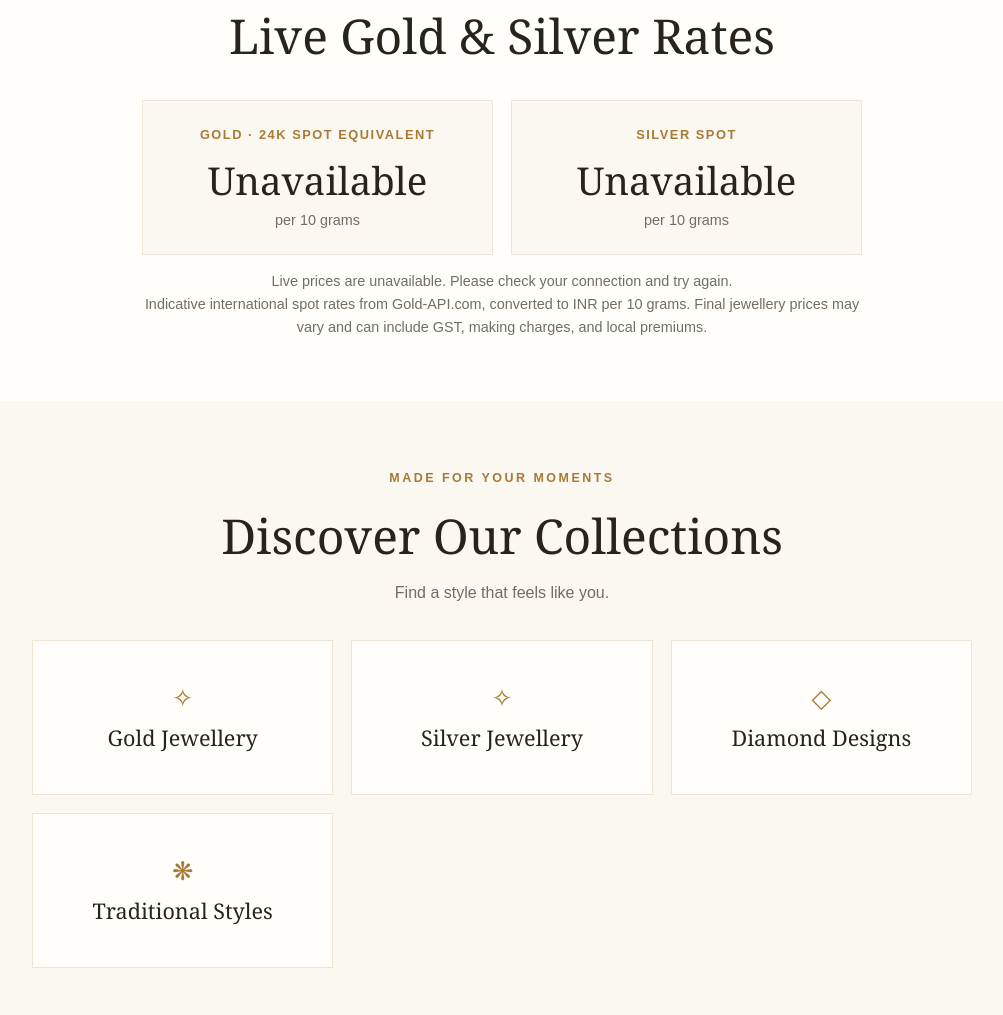
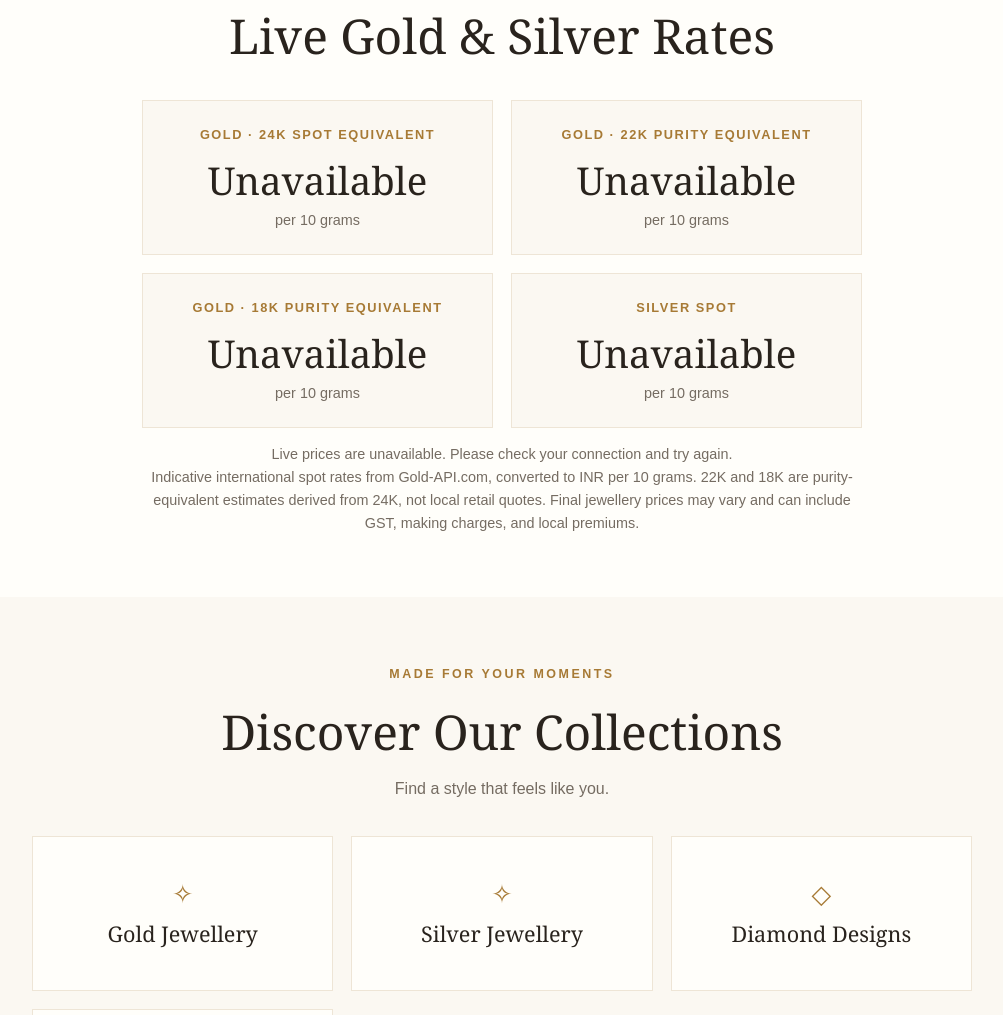
Before and after one commit to kcsilver/jewellery-shop, a plain HTML site: page index.html in a window 1280 px wide. Shown: the part 1557-2572 px from the top of the page, without its empty margins (138-1141 px from the left). Drawn offline with Linux system fonts and the light colour scheme; no server answers.

Commit message:
Add 22K and 18K gold rates
Co-authored-by: Copilot <223556219+Copilot@users.noreply.github.com>

```diff
--- a/index.html
+++ b/index.html
@@ -516,7 +516,7 @@
         </nav>
         <div class="header-prices" role="group" aria-label="Live gold and silver rates per 10 grams">
             <div class="header-price">
-                <span class="header-price-label">Gold · 10g</span>
+                <span class="header-price-label">24K Gold · 10g</span>
                 <strong class="header-price-value" id="gold-price-header">Loading…</strong>
             </div>
             <div class="header-price">
@@ -576,13 +576,23 @@
                     <p class="price-unit">per 10 grams</p>
                 </article>
                 <article class="price-card">
+                    <h3>Gold · 22K purity equivalent</h3>
+                    <p class="price-value" id="gold-22-price" aria-live="polite">Loading…</p>
+                    <p class="price-unit">per 10 grams</p>
+                </article>
+                <article class="price-card">
+                    <h3>Gold · 18K purity equivalent</h3>
+                    <p class="price-value" id="gold-18-price" aria-live="polite">Loading…</p>
+                    <p class="price-unit">per 10 grams</p>
+                </article>
+                <article class="price-card">
                     <h3>Silver spot</h3>
                     <p class="price-value" id="silver-price" aria-live="polite">Loading…</p>
                     <p class="price-unit">per 10 grams</p>
                 </article>
             </div>
             <p class="price-status" id="price-status" role="status" aria-live="polite">Connecting to live prices…</p>
-            <p class="price-disclaimer">Indicative international spot rates from Gold-API.com, converted to INR per 10 grams. Final jewellery prices may vary and can include GST, making charges, and local premiums.</p>
+            <p class="price-disclaimer">Indicative international spot rates from Gold-API.com, converted to INR per 10 grams. 22K and 18K are purity-equivalent estimates derived from 24K, not local retail quotes. Final jewellery prices may vary and can include GST, making charges, and local premiums.</p>
         </section>
 
         <section class="collections" aria-labelledby="collections-title">
@@ -648,6 +658,10 @@
             minute: "2-digit",
             timeZoneName: "short"
         });
+        const goldPurityPrices = [
+            { elementId: "gold-22-price", purity: 22 },
+            { elementId: "gold-18-price", purity: 18 }
+        ];
 
         async function updateMetalPrice(symbol, elementId) {
             const priceElement = document.getElementById(elementId);
@@ -665,13 +679,29 @@
                     throw new Error("Price API returned invalid quote data");
                 }
 
-                priceElement.textContent = inrFormatter.format((price / troyOunceInGrams) * 10);
+                const pricePer10Grams = (price / troyOunceInGrams) * 10;
+                priceElement.textContent = inrFormatter.format(pricePer10Grams);
                 priceElement.dataset.loaded = "true";
+                if (symbol === "XAU") {
+                    for (const { elementId: purityElementId, purity } of goldPurityPrices) {
+                        const purityElement = document.getElementById(purityElementId);
+                        purityElement.textContent = inrFormatter.format(pricePer10Grams * purity / 24);
+                        purityElement.dataset.loaded = "true";
+                    }
+                }
                 return updatedAt;
             } catch (error) {
                 console.error(`Unable to update ${symbol} price:`, error);
                 if (priceElement.dataset.loaded !== "true") {
                     priceElement.textContent = "Unavailable";
+                }
+                if (symbol === "XAU") {
+                    for (const { elementId: purityElementId } of goldPurityPrices) {
+                        const purityElement = document.getElementById(purityElementId);
+                        if (purityElement.dataset.loaded !== "true") {
+                            purityElement.textContent = "Unavailable";
+                        }
+                    }
                 }
                 return null;
             }
```
